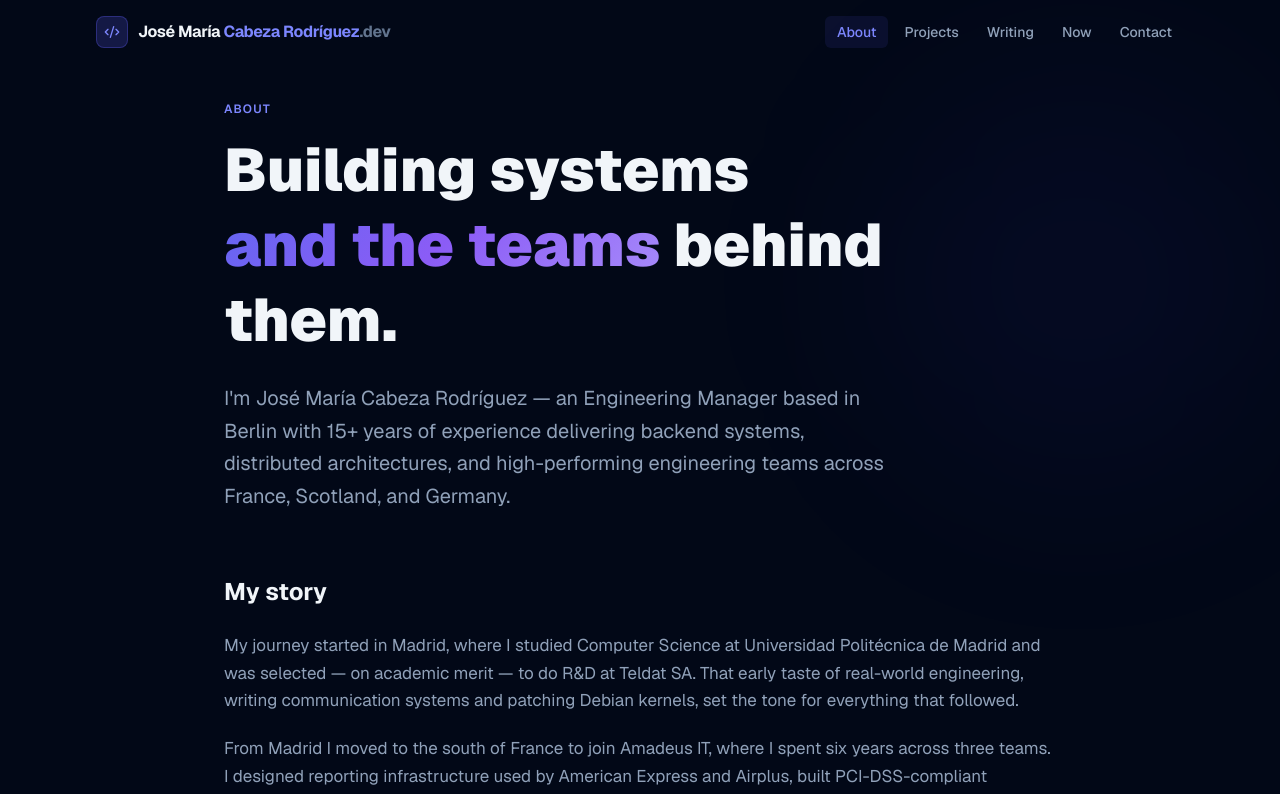
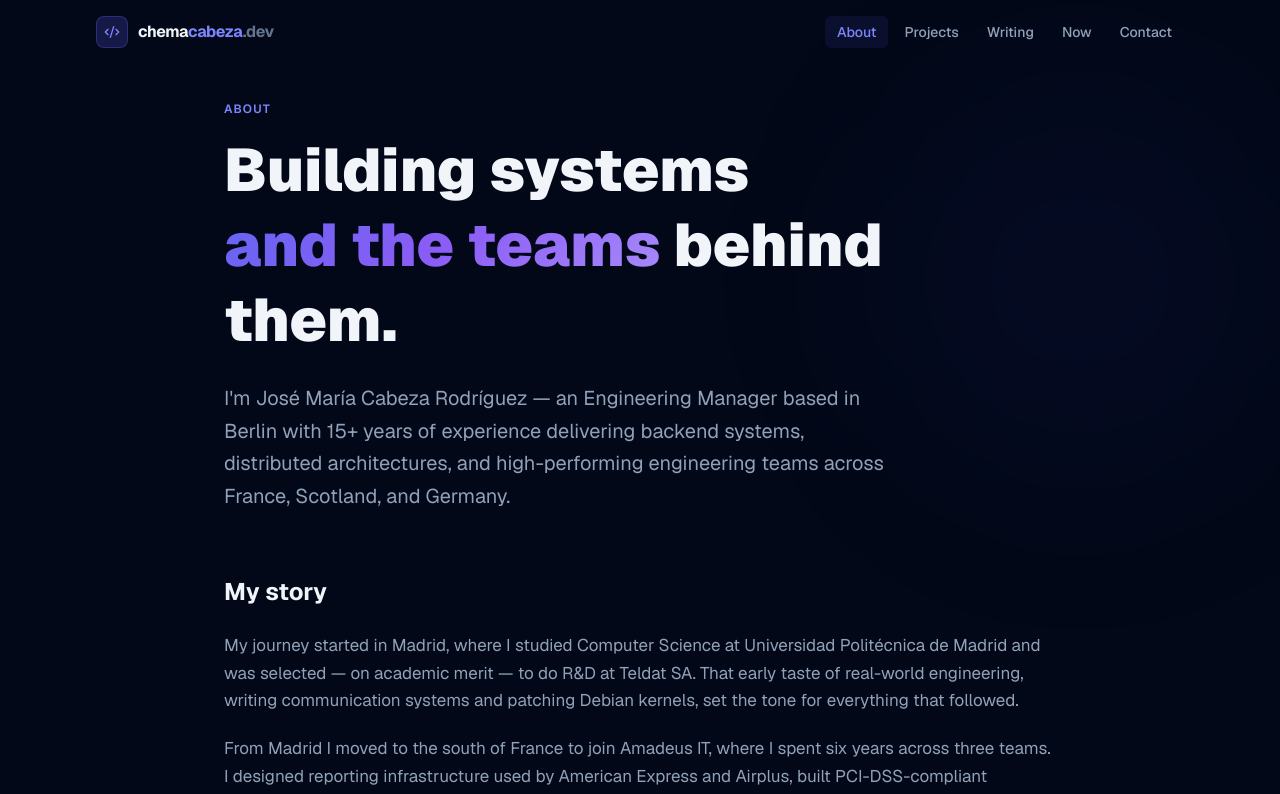
Before and after one commit to chemacabeza/chemacabeza-dev, a Next.js app: page /about in a window 1280 px wide. Shown: the top 794 px of the page. Built offline with nearby package versions, Linux system fonts and the light colour scheme.

Commit message:
Restore chemacabeza.dev brand in navbar/footer

```diff
--- a/components/Footer.tsx
+++ b/components/Footer.tsx
@@ -34,7 +34,7 @@ export default function Footer() {
                                 <Code2 className="w-3.5 h-3.5 text-indigo-400" />
                             </div>
                             <span className="font-bold text-slate-300 text-sm tracking-tight">
-                                José María <span className="text-indigo-400">Cabeza Rodríguez</span>
+                                chema<span className="text-indigo-400">cabeza</span>
                                 <span className="text-slate-500">.dev</span>
                             </span>
                         </Link>
--- a/components/Navbar.tsx
+++ b/components/Navbar.tsx
@@ -46,7 +46,7 @@ export default function Navbar() {
                             <Code2 className="w-4 h-4 text-indigo-400" />
                         </div>
                         <span className="font-bold text-slate-100 tracking-tight">
-                            José María <span className="text-indigo-400">Cabeza Rodríguez</span>
+                            chema<span className="text-indigo-400">cabeza</span>
                             <span className="text-slate-500">.dev</span>
                         </span>
                     </Link>
```
